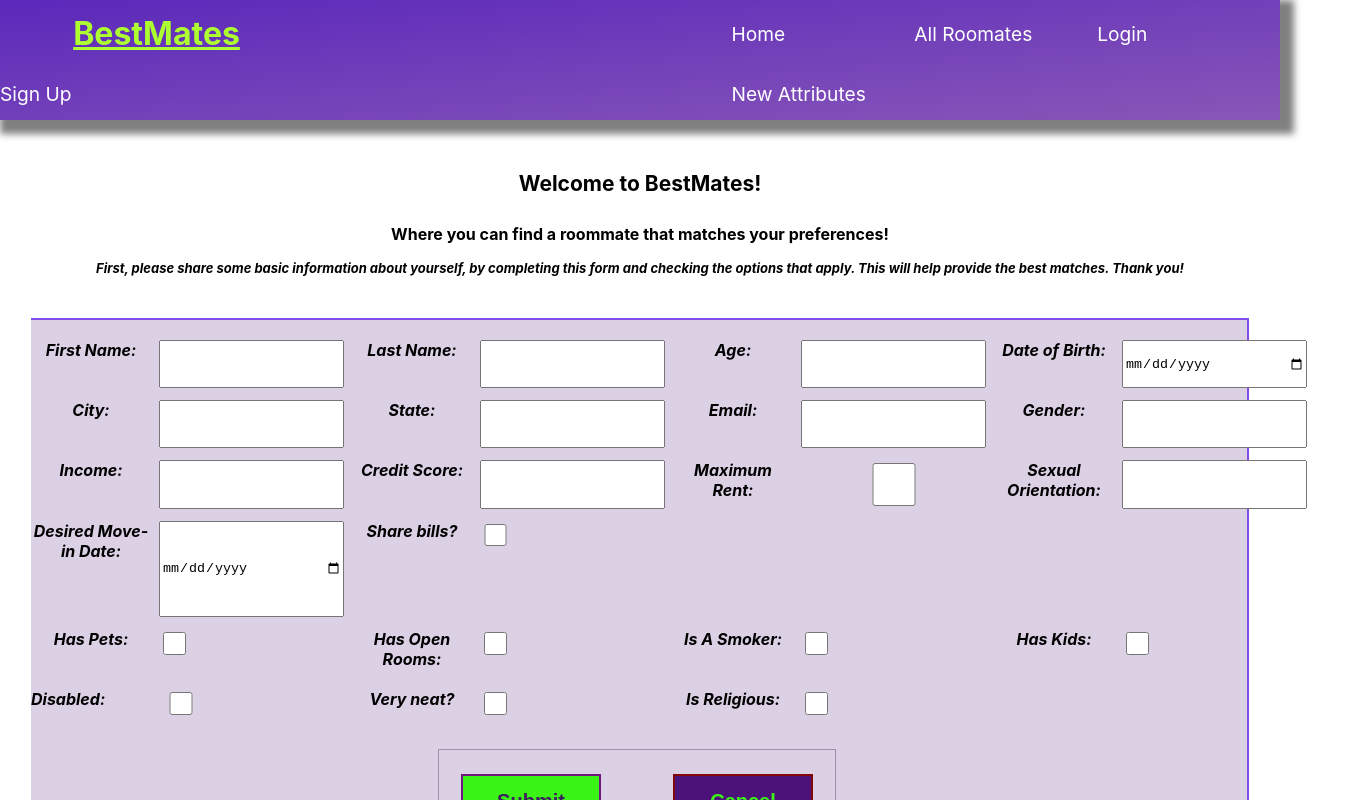
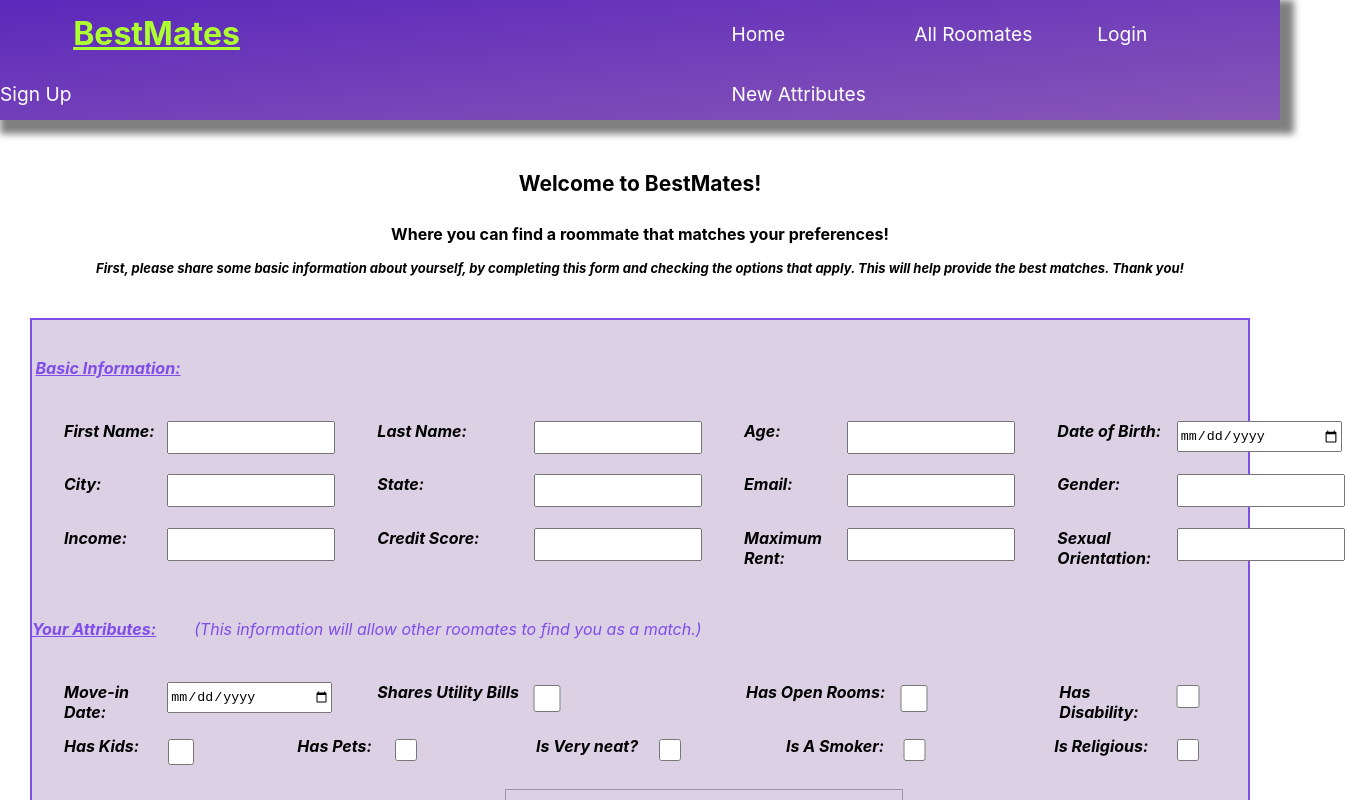
Before and after one commit to sreeves07/BestMates-Frontend, a React (Create React App) app: page /new in a window 1280 px wide. Shown: the top 800 px of the page, 1345 px wide, since content can reach past the window. Built offline with nearby package versions, Linux system fonts and the light colour scheme; no server answers.

Commit message:
improved arrangment of form elements, added headings and adjusted buttons

```diff
--- a/src/Components/NewForm.js
+++ b/src/Components/NewForm.js
@@ -1,4 +1,4 @@
-import React, { useEffect } from 'react'
+//import React, { useEffect } from 'react'
 import { useState } from "react";
 import axios from "axios";
 import "../newForm.css";
@@ -108,7 +108,7 @@ const addNewUser = (newUser) => {
 
    function handleSubmit(event){
     event.preventDefault()
-    //addNewUser(newUser)
+    addNewUser(newUser)
     //addUserImage(image)
   }
 
@@ -121,7 +121,7 @@ const addNewUser = (newUser) => {
 
            {/* ****** Grid Row 1  ***** */}
            {/* Basic Info */}
-
+         <h6 className="basicInfoHdg">Basic Information:</h6>
           <label className='newFormLabel basicInfo1-firstName'   htmlFor="firstName">First Name: </label>
           <input
                 className='firstName'
@@ -227,7 +227,7 @@ const addNewUser = (newUser) => {
                 className='maxRent'
                 id="Max_Rent"
                 name="maxRent"
-                type="checkbox"
+                type="text"
                 onChange={handleTextChange}
                 //value={input}
                 />
@@ -243,8 +243,10 @@ const addNewUser = (newUser) => {
 
          {/* ****** Grid Row 4 ***** */}
          {/* Attributes - Date field */}
+         <h6 className="atttributeHdg">Your Attributes:</h6>
+         <h6 className="atttributeSubHdg">(This information will allow other roomates to find you as a match.)</h6>
 
-          <label className='newFormLabel attribute4-moveInDate'  htmlFor="moveInDate">Desired Move-in Date: </label>
+          <label className='newFormLabel attribute4-moveInDate'  htmlFor="moveInDate">Move-in<br/> Date: </label>
           <input
                 className='moveInDate'
                 id="Move_In_Date"
@@ -257,7 +259,7 @@ const addNewUser = (newUser) => {
           {/* ****** Grid Row 5 ***** */}
           {/* Attributes - Checkboxes - Boolean Values */}
 
-          <label  className='newFormLabel attribute5-isSharingBills' htmlFor="isSharingBills"> Share bills?</label>
+          <label  className='newFormLabel attribute5-isSharingBills' htmlFor="isSharingBills"> Shares Utility Bills</label>
           <input
                 className='isSharingBills'
                 id="Is_Sharing_bills"
@@ -310,7 +312,7 @@ const addNewUser = (newUser) => {
           {/* ****** Grid Row 6 ***** */}
           {/* ****** Checkboxes continued ***** */}
 
-          <label className='newFormLabel attribute10-isDisabled'  htmlFor="disabled">Disabled: </label>
+          <label className='newFormLabel attribute10-isDisabled'  htmlFor="disabled">Has Disability: </label>
           <input
                 className='isDisabled'
                 id="Is_Disabled"
@@ -320,7 +322,7 @@ const addNewUser = (newUser) => {
                 //value={input}
                 checked={newUser.Is_Disabled}
                 />
-          <label  className='newFormLabel attribute11-isNeat' htmlFor="isNeat">Very neat? </label>
+          <label  className='newFormLabel attribute11-isNeat' htmlFor="isNeat">Is Very neat? </label>
           <input
                 className='isNeat'
                 id="Is_Neat"
--- a/src/newForm.css
+++ b/src/newForm.css
@@ -2,16 +2,13 @@
     margin: auto;
     width: 95vw;
     height: 70vh;
-    padding-top: 20px;
     border: 2px solid rgb(128, 77, 234);   /* color in logo */
     display: grid;
-    grid-template-columns: 1fr 1fr .7fr 1fr .7fr 1fr .7fr 1fr;
-    grid-template-rows: .5fr .5fr .5fr 1fr .5fr .5fr .5fr .5fr;
-    row-gap: 12px;
-    column-gap: 8px;
+    grid-template-columns: .7fr 1fr .7fr 1fr .7fr 1fr .7fr 1fr;
+    grid-template-rows: .25fr .5fr .5fr .5fr .25fr .5fr .5fr .5fr;
+    row-gap: 6px;
+    column-gap: 10px;
     background-color: rgb(219, 208, 228);
-    border-left: black;
-    border-bottom: blue;
 }
 
 /* *********** NEW FORM HEADINGS   ********** */
@@ -31,283 +28,422 @@
 
 
 /* *********** [    BASIC INFO    ]  ********** */
+
 /* ***********  NEW FORM GRID ROW 1  ********** */
 
 .newFormLabel{
     font-size: 16px;
     font-style: italic;
     width: 15vh;
+    height: 1.5em;
+    text-align: left;
 }
+.basicInfoHdg{
+    font-style: italic;
+    text-decoration: underline;
+    /* grid-column-start: 1; */
+    grid-row: 1;
+    padding-top: 0;
+    padding-bottom: 0;
+    color: rgb(128, 77, 234) /* color in logo */
+}
+
+/* ***********  NEW FORM GRID ROW 2  ********** */
 
 .basicInfo1-firstName{
     grid-column-start: 1;
     grid-column-end: 2;
-    grid-row: 1
+    grid-row: 2;
+    margin-left: 2em;
+    text-align: left;
 }
 .firstName{
     grid-column-start: 2;
     grid-column-end: 3;
-    grid-row: 1
+    grid-row: 2;
+    margin-left: -2em;
+    height: 2em;
+    width: 12em;
 }
 
 .basicInfo2-lastName{
     grid-column-start: 3;
     grid-column-end: 4;
-    grid-row: 1
+    grid-row: 2;
+    text-align: left;
+    margin-left: 2em;
 }
 .lastName{
     grid-column-start: 4;
     grid-column-end: 5;
-    grid-row: 1
+    grid-row: 2;
+    margin-left: -1em;
+    height: 2em;
+    width: 12em;
 }
 
 .basicInfo3-age{
     grid-column-start: 5;
     grid-column-end: 6;
-    grid-row: 1
+    grid-row: 2;
+    text-align: left;
+    margin-left: 2em;
 }
 .age{
-    grid-row: 1;
     grid-column-start: 6;
     grid-column-end: 7;
+    grid-row: 2;
+    margin-left: -2em;
+    height: 2em;
+    width: 12em;
 }
 
 .basicInfo4-birthDate{
     grid-column-start: 7;
     grid-column-end: 8;
-    grid-row: 1
+    grid-row: 2;
+    text-align: left;
+    margin-left: 2em;
 }
 
 .birthDate{
     grid-column-start: 8;
     grid-column-end: 9;
-    grid-row: 1
+    grid-row: 2;
+    margin-left: -.8em;
+    height: 2em;
+    width: 12em;
 }
 
-/* *********** FORM GRID ROW 2   ********** */
+/* *********** FORM GRID ROW 3   ********** */
 
 .basicInfo5-city{
     grid-column-start: 1;
     grid-column-end: 2;
-    grid-row: 2
+    grid-row: 3;
+    text-align: left;
+    margin-left: 2em;
 }
 .city{
     grid-column-start: 2;
     grid-column-end: 3;
-    grid-row: 2
+    grid-row: 3;
+    margin-left: -2em;
+    height: 2em;
+    width: 12em;
 }
 .basicInfo6-state{
     grid-column-start: 3;
     grid-column-end: 4;
-    grid-row: 2
+    grid-row: 3;
+    text-align: left;
+    margin-left: 2em;
 }
 .state{
     grid-column-start: 4;
     grid-column-end: 5;
-    grid-row: 2
+    grid-row: 3;
+    margin-left: -1em;
+    height: 2em;
+    width: 12em;
 }
 
 .basicInfo7-email{
     grid-column-start: 5;
     grid-column-end: 6;
-    grid-row: 2
+    grid-row: 3;
+    text-align: left;
+    margin-left: 2em;
 }
 .email{
     grid-column-start: 6;
     grid-column-end: 7;
-    grid-row: 2
+    grid-row: 3;
+    margin-left: -2em;
+    height: 2em;
+    width: 12em;
+
 }
 
 .basicInfo8-gender{
     grid-column-start: 7;
     grid-column-end: 8;
-    grid-row: 2
+    grid-row: 3;
+    text-align: left;
+    margin-left: 2em;
 }
 .gender{
     grid-column-start: 8;
     grid-column-end: 9;
-    grid-row: 2
+    grid-row: 3;
+    margin-left: -.8em;
+    height: 2em;
+    width: 12em;
 }
 
 
-/* *********** FORM GRID ROW 3   ********** */
+/* *********** FORM GRID ROW 4   ********** */
 
 .attribute1-income{
     grid-column-start: 1;
     grid-column-end: 2;
-    grid-row: 3
+    grid-row: 4;
+    text-align: left;
+    margin-left: 2em;
 }
 .income{
     grid-column-start: 2;
     grid-column-end: 3;
-    grid-row: 3
+    grid-row: 4;
+    margin-left: -2em;
+    height: 2em;
+    width: 12em;
 }
 
 .attribute2-creditScore{
     grid-column-start: 3;
     grid-column-end: 4;
-    grid-row: 3
+    grid-row: 4;
+    text-align: left;
+    margin-left: 2em;
 }
 .creditScore{
     grid-column-start: 4;
     grid-column-end: 5;
-    grid-row: 3
+    grid-row: 4;
+    margin-left: -1em;
+    height: 2em;
+    width: 12em;
 }
 
 .attribute3-maxRent{
     grid-column-start: 5;
     grid-column-end: 6;
-    grid-row: 3
+    grid-row: 4;
+    text-align: left;
+    margin-left: 2em;
 }
 .maxRent{
     grid-column-start: 6;
     grid-column-end: 7;
-    grid-row: 3
+    grid-row: 4;
+    margin-left: -2em;
+    height: 2em;
+    width: 12em;
 }
 
 .basicInfo9-sexOrient{
     grid-column-start: 7;
     grid-column-end: 8;
-    grid-row: 3
+    grid-row: 4;
+    text-align: left;
+    margin-left: 2em;
 }
 .sexOrient{
     grid-column-start: 8;
     grid-column-end: 9;
-    grid-row: 3
+    grid-row: 4;
+    text-align: left;
+    margin-left: -.8em;
+    height: 2em;
+    width: 12em;
 }
 
 /* *********** [  ATTRIBUTES  ]   ********** */
 
 
-/* *********** FORM GRID ROW 4   ********** */
+/* *********** FORM GRID ROW 5  - ATTRIBUTE HEADINGS ********** */
+
+.atttributeHdg{
+    font-style: italic;
+    grid-column-start: 1;
+    grid-row: 5;
+    text-align: left;
+    text-decoration: underline;
+    color: rgb(128, 77, 234) /* color in logo */
+}
+.atttributeSubHdg{
+    grid-column-start: 2;
+    grid-column-end: 6;
+    grid-row: 5;
+    font-size: 16px;
+    font-style: italic;
+    font-weight: lighter;
+    color: rgb(128, 77, 234); /* color in logo */
+
+    text-align: left;
+}
+
+
+/* *********** FORM GRID ROW 6   ********** */
+
 
 .attribute4-moveInDate{
     grid-column-start: 1;
     grid-column-end: 2;
-    grid-row: 4
+    grid-row: 6;
+    text-align: left;
+    margin-left: 2em;
 }
 .moveInDate{
+    height: 3em;
     grid-column-start: 2;
     grid-column-end: 3;
-    grid-row: 4
+    grid-row: 6;
+    margin-left: -2em;
+    height: 2em;
+    width: 12em;
 }
-
-
-
-/* ***********  FORM GRID ROW 5   ********** */
 
 .attribute5-isSharingBills{
     grid-column-start: 3;
     grid-column-end: 4;
-    grid-row: 4
+    grid-row: 6;
+    text-align: left;
+    margin-left: 2em;
+    width: 10em
 }
 .isSharingBills{
     width: 1.7em;
     height: 1.7em;
     grid-column-start: 4;
     grid-column-end: 5;
-    grid-row: 4;
+    grid-row: 6;
+    margin-left: -6em;
+    height: 2em;
+    width: 12em;
 }
 
 .attribute6-hasOpenRooms{
-    grid-column-start: 3;
-    grid-column-end: 4;
-    grid-row: 5
+    grid-column-start: 6;
+    grid-column-end: 7;
+    grid-row: 6;
+    text-align: left;
+    margin-left: -8em;
+    width: 9em;
 }
 .hasOpenRooms{
     width: 1.7em;
     height: 1.7em;
-    grid-column-start: 4;
-    grid-column-end: 5;
-    grid-row: 5
+    grid-column-start: 6;
+    grid-column-end: 7;
+    grid-row: 6;
+    margin-left: -3em;
+    height: 2em;
+    width: 12em;
 }
 
+.attribute10-isDisabled{
+    width: 2.7em;
+    height: 1.7em;
+    margin-left: 1em;
+    grid-column-start: 8;
+    grid-column-end: 9;
+    grid-row: 6;
+    text-align: left;
+    margin-left: -8em;
+}
+.isDisabled{
+    width: 2.7em;
+    height: 1.7em;
+    grid-column-start: 8;
+    grid-column-end: 9;
+    grid-row: 6;
+    margin-left: -1.3em;
+}
+
+
+/* ***********  FORM GRID ROW 7   ********** */
+
 .attribute7-hasKids{
-    grid-column-start: 7;
-    grid-column-end: 8;
-    grid-row: 5
+    grid-column-start: 1;
+    grid-column-end: 2;
+    grid-row: 7;
+    text-align: left;
+    margin-left: 2em;
 }
 .hasKids{
     width: 1.7em;
     height: 1.7em;
-    grid-column-start: 8;
-    grid-column-end: 9;
-    grid-row: 5
+    grid-column-start: 2;
+    grid-column-end: 3;
+    grid-row: 7;
+    margin-left: -7em;
+    height: 2em;
+    width: 12em;
 }
 
 
 .attribute8-hasPets{
-    grid-column-start: 1;
-    grid-column-end: 2;
-    grid-row: 5
+    grid-column-start: 3;
+    grid-column-end: 4;
+    grid-row: 7;
+    text-align: left;
+    margin-left: -3em;
 }
 .hasPets{
     width: 1.7em;
     height: 1.7em;
-    grid-column-start: 2;
-    grid-column-end: 3;
-    grid-row: 5
+    grid-column-start: 3;
+    grid-column-end: 4;
+    grid-row: 7;
+    margin-left: 3.7em;
 }
 
+.attribute11-isNeat{
+    grid-column-start: 5;
+    grid-column-end: 6;
+    grid-row: 7;
+    text-align: left;
+    margin-left: -11em;
+}
+.isNeat{
+    width: 1.7em;
+    height: 1.7em;
+    grid-column-start: 5;
+    grid-column-end: 7;
+    grid-row: 7;
+    margin-left: -4em;
+}
 
 .attribute9-isSmoker{
-    grid-column-start: 5;
-    grid-column-end: 6;
-    grid-row: 5
+    grid-column-start: 6;
+    grid-column-end: 7;
+    grid-row: 7;
+    text-align: left;
+    margin-left: -5.5em;
 }
 .isSmoker{
     width: 1.7em;
     height: 1.7em;
     grid-column-start: 6;
     grid-column-end: 7;
-    grid-row: 5
+    margin-left: 2.2em;
+    grid-row: 7;
 }
 
 
-/* *********** FORM GRID ROW 6   ********** */
-
-.attribute10-isDisabled{
-    width: 2.7em;
-    height: 1.7em;
-    grid-column-start: 1;
-    grid-column-end: 2;
-    grid-row: 6
-}
-.isDisabled{
-    width: 2.7em;
-    height: 1.7em;
-    grid-column-start: 2;
-    grid-column-end: 3;
-    grid-row: 6
-}
-
-.attribute11-isNeat{
-    grid-column-start: 3;
-    grid-column-end: 4;
-    grid-row: 6
-}
-.isNeat{
-    width: 1.7em;
-    height: 1.7em;
-    grid-column-start: 4;
-    grid-column-end: 5;
-    grid-row: 6
-}
-
 .attribute12-isReligious{
-    grid-column-start: 5;
-    grid-column-end: 6;
-    grid-row: 6
+    grid-column-start: 7;
+    grid-column-end: 8;
+    grid-row: 7;
+    text-align: left;
+    margin-left: 1.8em;
 }
 .isReligious{
     width: 1.7em;
     height: 1.7em;
-    grid-column-start: 6;
-    grid-column-end: 7;
-    grid-row: 6
+    grid-column-start: 8;
+    grid-column-end: 9;
+    grid-row: 7;
+    margin-left: -.8em;
 }
 
+
 /* *********** FORM GRID ROW 7   ********** */
+
+
+/* *********** FORM GRID ROW 8   ********** */
 
 
 .newFormButtonsBox{
@@ -317,43 +453,51 @@
     padding-top: 1em;
     grid-column-start: 4;
     grid-column-end: 7;
-    grid-row: 7 ;
+    grid-row: 8 ;
     border: 1px solid rgba(70, 51, 88, 0.405);
 }
 
 .submitButton-newForm{
-    width: 7em;
-    height: 2.7em;
+    width: 5em;
+    height: 2em;
     background-color:rgb(63, 30, 95);
     color: yellowgreen;
     border: 2px solid rgb(111, 21, 127);
-    font-size: 20px;
+    font-size: 16px;
     font-weight: bold;
     color:rgb(63, 30, 95);
     background-color: rgb(58, 244, 21);
+    border-radius: 35%;
 }
 a.cancelButton-newForm{
     margin-left: 3em;
 }
 .cancelBtn-nf{
-    width: 7em;
-    height: 2.7em;
+    width: 5em;
+    height: 2em;
     color: rgb(58, 244, 21);
     border: 2px solid rgb(130, 7, 7);
-    background-color: rgb(77, 17, 122);
-    font-size: 20px;
+    background-color: rgb(128, 77, 234); /* color in logo */
+    font-size: 16px;
     font-weight: bold;
+    border-radius: 35%;
+
 }
 
 .submitButton-newForm:hover{
     background-color:yellow;
-    border: 3.5px solid black
+    border: 3.5px solid black;
+
 }
 .cancelBtn-nf:hover{
-    background-color:rgb(193, 14, 14);
-    border: 3.5px solid black
+    background-color:rgb(144, 190, 223);
+    color:rgb(128, 77, 234);  /* color in logo */
+    border: 3.5px solid black;
+
 }
 
 
 
-/* ***********    ********** */
+
+
+/* ***********  MEDIA QUERIES   ********** */
```
